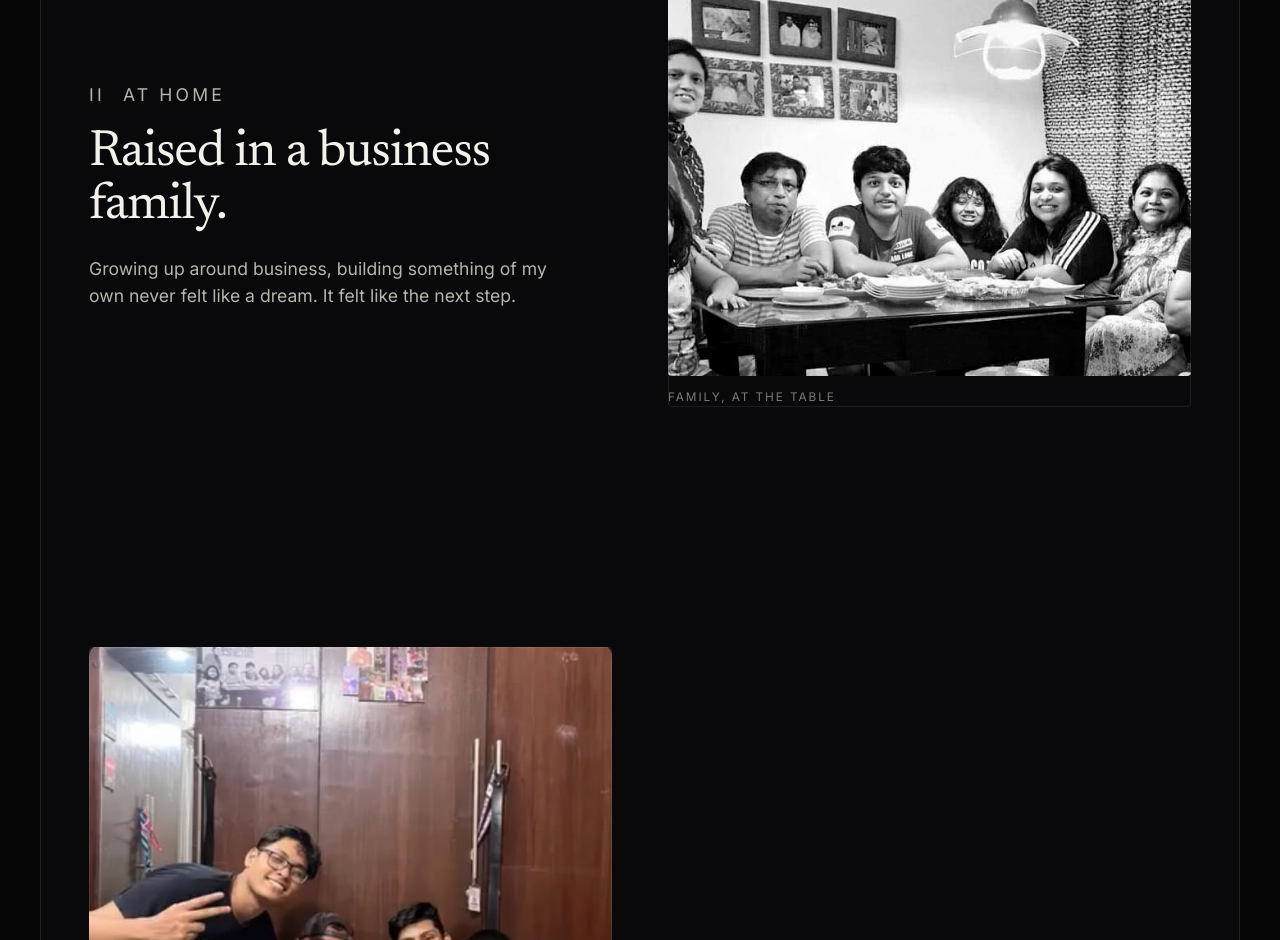
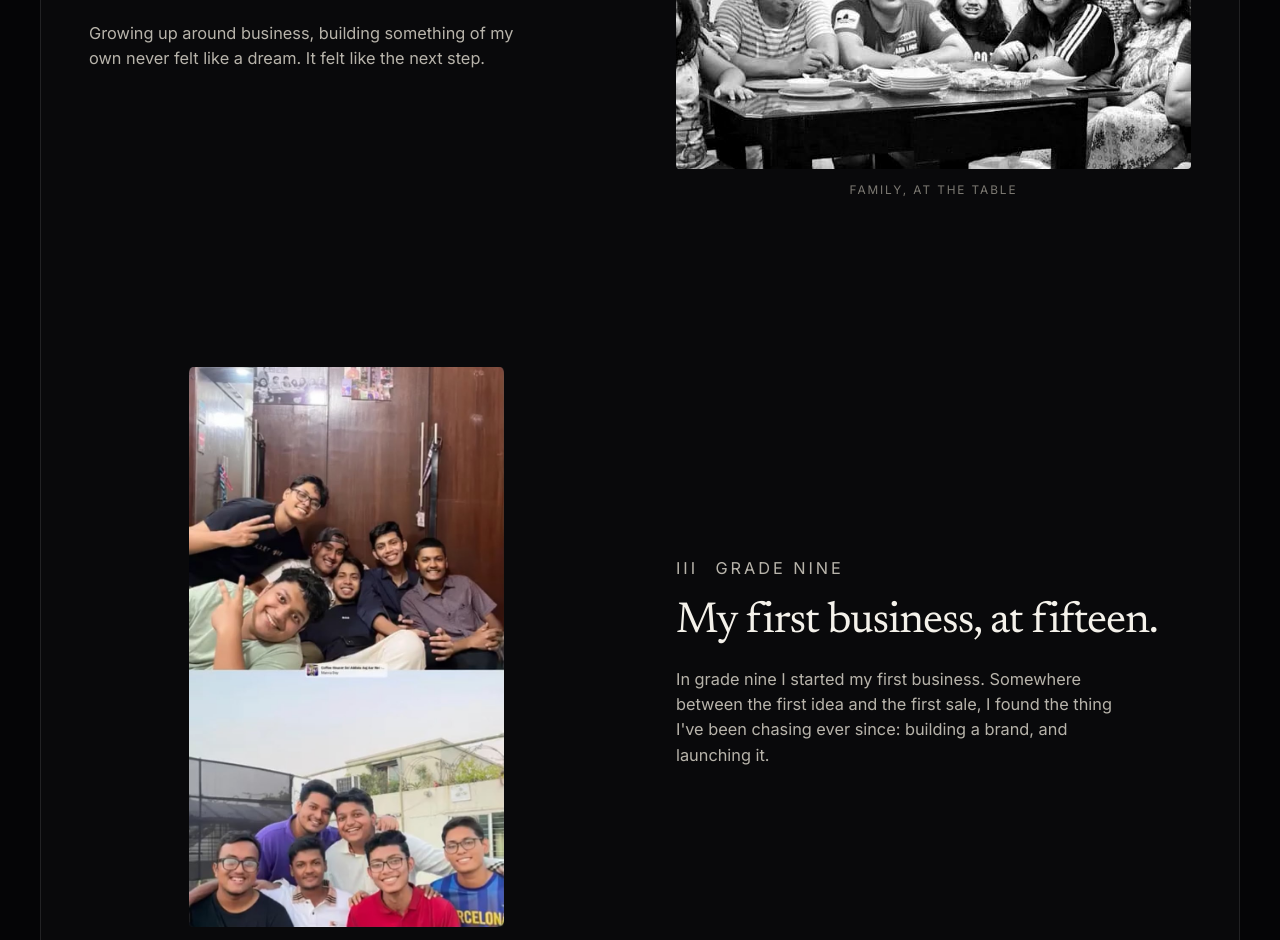
Before and after one commit to arnobalam10-tech/personal_portfolio, a React (Vite) app: page /story in a window 1280 px wide. Shown: the part 1860-2800 px from the top of the page. Built offline with nearby package versions, Linux system fonts and the light colour scheme; a web font is replaced by a local one.

Commit message:
Story: fit every photo inside one screen, calmer spacing, trim UI from screenshots
Co-Authored-By: Claude Sonnet 5.5 <noreply@anthropic.com>

```diff
--- a/src/index.css
+++ b/src/index.css
@@ -666,3 +666,29 @@ a { color: inherit; }
 }
 @media (max-width: 860px) { .shots { column-count: 2; } }
 @media (max-width: 560px) { .shots { column-count: 1; } }
+
+/* ---- calmer story layout: every photo fits inside one screen ---- */
+.chapter { padding: 84px 48px; gap: 72px; }
+.chapter-photo { display: flex; flex-direction: column; align-items: center; }
+.chapter .chapter-photo .px {
+  --r: 0.8;
+  aspect-ratio: var(--r);
+  width: min(100%, calc(70vh * var(--r)));
+}
+.chapter.landscape .chapter-photo .px { --r: 1.3333; }
+.chapter.tall .chapter-photo .px { --r: 0.5637; }
+.chapter-cap { align-self: center; text-align: center; }
+.chapter-title { font-size: clamp(1.9rem, 3.4vw, 2.8rem); }
+.chapter-text p, .lead { font-size: 1.02rem; }
+.wide-shot-solo { aspect-ratio: 2 / 1; }
+.shots { column-count: 4; }
+.chokka-ch { padding: 80px 48px 96px; }
+.stats { margin: 36px 0 40px; }
+.stat-num { font-size: clamp(2.2rem, 4vw, 3.4rem); }
+@media (max-width: 1000px) { .shots { column-count: 3; } }
+@media (max-width: 860px) {
+  .shots { column-count: 2; }
+  .chapter { padding: 64px 22px; gap: 28px; }
+}
+@media (max-width: 560px) { .shots { column-count: 1; } }
+.chapter-photo::after { display: none; }
```
Also changed, not shown: public/assets/chokka-ig/gamenight.jpg.
